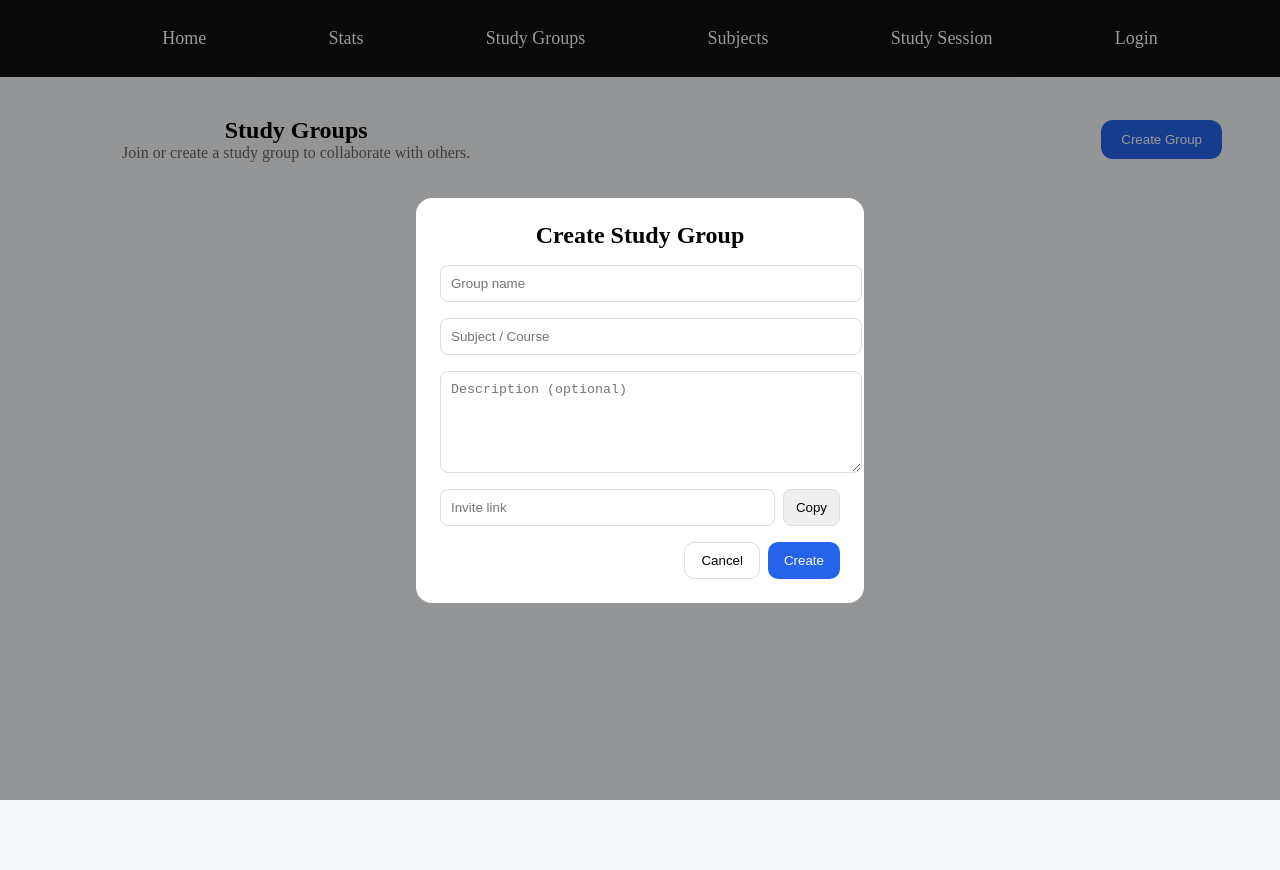
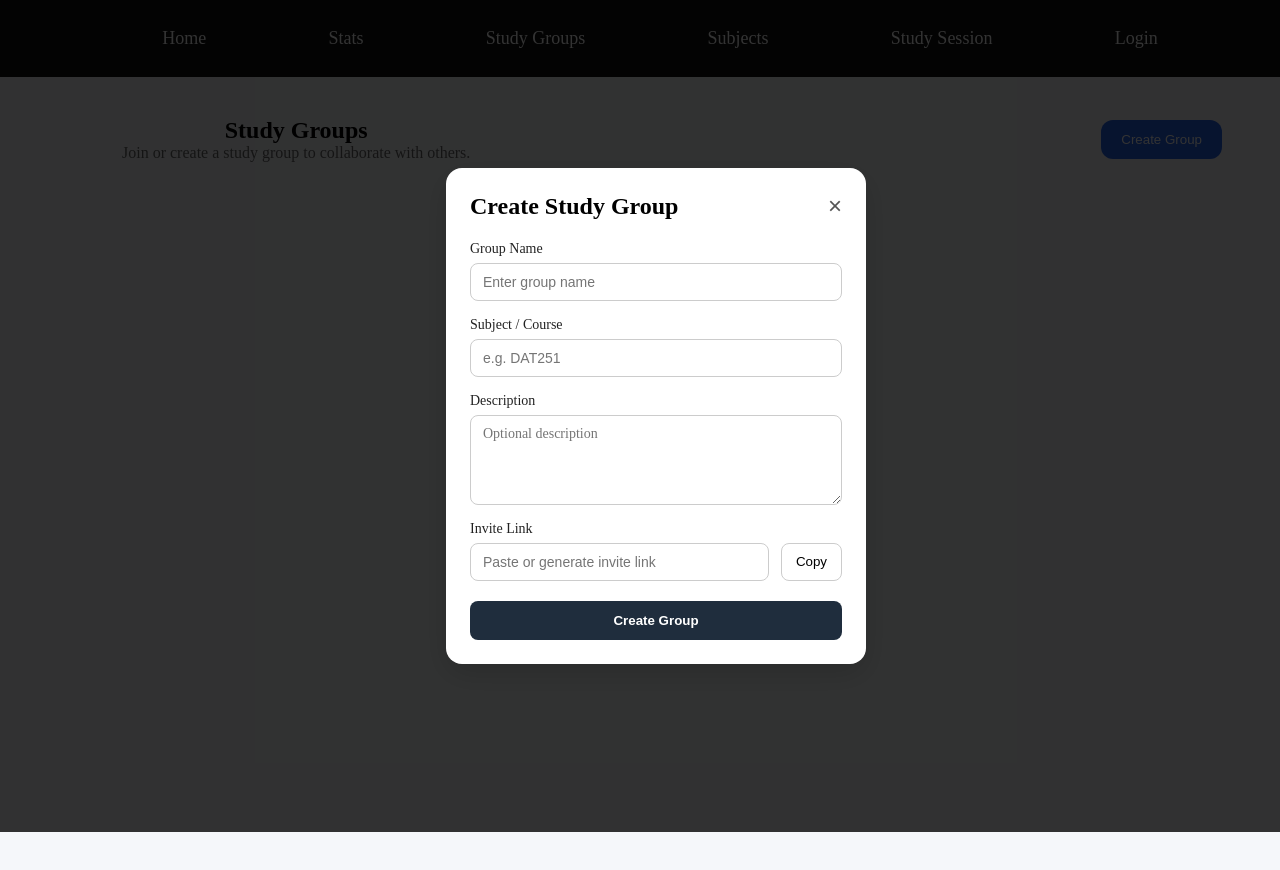
Before and after one commit to Draggard11/DAT251--placeholder-, a React (Vite) app in the folder frontend/react-website/: page /Groups in a window 1280 px wide. Both pictures are taken after a click on the button "Create Group". Shown: the top 870 px of the page. Built offline with nearby package versions, Linux system fonts and the light colour scheme.

Commit message:
fixed ux stuff, and added session modul in study groups

```diff
--- a/frontend/react-website/src/components/CreateSessionModal.tsx
+++ b/frontend/react-website/src/components/CreateSessionModal.tsx
@@ -23,8 +23,6 @@ const CreateSessionModal = ({
   type,
   group,
 }: Props) => {
-  // Oppdater duration i modal slik at vi istedenfor ser duration som: 60 min. Så ser vi 15:15 - 16:15 også i tillegg
-  // må vi se lokasjon, f eks hvl: M410 eller UiB: romnr
   const [subject, setSubject] = useState("");
   const [startTime, setStartTime] = useState("");
   const [endTime, setEndTime] = useState("");
@@ -39,7 +37,7 @@ const CreateSessionModal = ({
 
     onSave({
       id: crypto.randomUUID(),
-      subject,
+      subject: type === "group" ? group!.subject : subject,
       startTime,
       endTime,
       location,
@@ -56,55 +54,23 @@ const CreateSessionModal = ({
   };
 
   return (
-    <div
-      onClick={onClose}
-      style={{
-        position: "fixed",
-        top: 0,
-        left: 0,
-        width: "100%",
-        height: "100%",
-        backgroundColor: "rgba(0, 0, 0, 0.45)",
-        display: "flex",
-        alignItems: "center",
-        justifyContent: "center",
-      }}
-    >
-      <div
-        onClick={(e) => e.stopPropagation()}
-        style={{
-          width: "420px",
-          backgroundColor: "white",
-          borderRadius: "16px",
-          padding: "24px",
-          boxShadow: "0 10px 30px rgba(0,0,0,0.15)",
-        }}
-      >
-        <div
-          style={{
-            display: "flex",
-            justifyContent: "space-between",
-            marginBottom: "16px",
-          }}
-        >
-          <h2>Create Study Session</h2>
-          <button onClick={onClose}>x</button>
+    <div onClick={onClose} style={overlayStyle}>
+      <div onClick={(e) => e.stopPropagation()} style={modalStyle}>
+        <div style={headerStyle}>
+          <h2 style={titleStyle}>Create Study Session</h2>
+          <button onClick={onClose} style={closeButtonStyle}>
+            ×
+          </button>
         </div>
 
-        <div style={{ display: "flex", flexDirection: "column", gap: "8px" }}>
+        <div style={formStyle}>
           {type === "personal" && (
-            <div
-              style={{ display: "flex", flexDirection: "column", gap: "8px" }}
-            >
-              <label>Subjects</label>
+            <div style={fieldStyle}>
+              <label style={labelStyle}>Subject</label>
               <select
                 value={subject}
                 onChange={(e) => setSubject(e.target.value)}
-                style={{
-                  padding: "10px",
-                  borderRadius: "8px",
-                  border: "1px solid #ccc",
-                }}
+                style={inputStyle}
               >
                 <option value="">Select subject</option>
                 {subjects.map((item) => (
@@ -115,17 +81,10 @@ const CreateSessionModal = ({
               </select>
             </div>
           )}
-        </div>
-        <div style={{ display: "flex", gap: "8px" }}>
-          <div
-            style={{
-              flex: 1,
-              display: "flex",
-              flexDirection: "column",
-              gap: "6px",
-            }}
-          >
-            <label>Start Time</label>
+
+          <div style={timeRowStyle}>
+            <div style={fieldStyle}>
+              <label style={labelStyle}>Start Time</label>
               <input
                 type="time"
                 value={startTime}
@@ -135,15 +94,8 @@ const CreateSessionModal = ({
               />
             </div>
 
-          <div
-            style={{
-              flex: 1,
-              display: "flex",
-              flexDirection: "column",
-              gap: "6px",
-            }}
-          >
-            <label>End Time</label>
+            <div style={fieldStyle}>
+              <label style={labelStyle}>End Time</label>
               <input
                 type="time"
                 value={endTime}
@@ -154,8 +106,8 @@ const CreateSessionModal = ({
             </div>
           </div>
 
-        <div style={{ display: "flex", flexDirection: "column", gap: "8px" }}>
-          <label>Location</label>
+          <div style={fieldStyle}>
+            <label style={labelStyle}>Location</label>
             <input
               type="text"
               placeholder="e.g. HVL: M410"
@@ -165,32 +117,105 @@ const CreateSessionModal = ({
             />
           </div>
 
-        <button
-          onClick={handleSave}
-          style={{
-            marginTop: "8px",
+          <button onClick={handleSave} style={saveButtonStyle}>
+            Save Session
+          </button>
+        </div>
+      </div>
+    </div>
+  );
+};
+
+const overlayStyle = {
+  position: "fixed" as const,
+  top: 0,
+  left: 0,
+  width: "100%",
+  height: "100%",
+  backgroundColor: "rgba(0, 0, 0, 0.80)",
+  display: "flex",
+  alignItems: "center",
+  justifyContent: "center",
+  padding: "16px",
+};
+
+const modalStyle = {
+  width: "420px",
+  backgroundColor: "white",
+  borderRadius: "16px",
+  padding: "24px",
+  boxShadow: "0 10px 30px rgba(0,0,0,0.15)",
+  boxSizing: "border-box" as const,
+};
+
+const headerStyle = {
+  display: "flex",
+  alignItems: "center",
+  justifyContent: "space-between",
+  marginBottom: "20px",
+};
+
+const titleStyle = {
+  margin: 0,
+  fontSize: "24px",
+  lineHeight: 1.2,
+};
+
+const closeButtonStyle = {
+  background: "transparent",
+  border: "none",
+  fontSize: "24px",
+  lineHeight: 1,
+  cursor: "pointer",
+  padding: 0,
+  color: "#555",
+};
+
+const formStyle = {
+  display: "flex",
+  flexDirection: "column" as const,
+  gap: "16px",
+};
+
+const fieldStyle = {
+  display: "flex",
+  flexDirection: "column" as const,
+  gap: "6px",
+  width: "100%",
+};
+
+const timeRowStyle = {
+  display: "flex",
+  gap: "12px",
+  width: "100%",
+};
+
+const labelStyle = {
+  fontSize: "14px",
+  fontWeight: 500,
+  color: "#222",
+  textAlign: "left" as const,
+};
+
+const inputStyle = {
+  padding: "10px 12px",
+  borderRadius: "8px",
+  border: "1px solid #ccc",
+  width: "100%",
+  fontSize: "14px",
+  outline: "none",
+  boxSizing: "border-box" as const,
+};
+
+const saveButtonStyle = {
+  marginTop: "4px",
   padding: "12px",
   backgroundColor: "#1f2d3d",
   color: "white",
   border: "none",
   borderRadius: "8px",
   cursor: "pointer",
-          }}
-        >
-          Save Session
-        </button>
-      </div>
-    </div>
-  );
-};
-
-const inputStyle = {
-  padding: "10px",
-  borderRadius: "8px",
-  border: "1px solid #ccc",
-  width: "100%",
-  fontSize: "14px",
-  outline: "none",
+  fontWeight: 600,
 };
 
 export default CreateSessionModal;
--- a/frontend/react-website/src/components/CreateStudyGroupCard.tsx
+++ b/frontend/react-website/src/components/CreateStudyGroupCard.tsx
@@ -6,110 +6,56 @@ interface Props {
   group: StudyGroupItem;
   onEdit: (group: StudyGroupItem) => void;
   onRemove: (groupId: string) => void;
+  onCreateSession: (group: StudyGroupItem) => void;
 }
 
-const StudyGroupCard = ({ group, onEdit, onRemove }: Props) => {
+const StudyGroupCard = ({
+  group,
+  onEdit,
+  onRemove,
+  onCreateSession,
+}: Props) => {
   const [isMenuOpen, setIsMenuOpen] = useState(false);
 
   return (
-    <div
-      style={{
-        backgroundColor: "white",
-        padding: "24px",
-        borderRadius: "20px",
-        width: "100%",
-        boxSizing: "border-box",
-        boxShadow: "0 10px 30px rgba(0,0,0,0.08)",
-        display: "flex",
-        flexDirection: "column",
-        alignItems: "flex-start",
-        position: "relative",
-      }}
-    >
-      <div
-        style={{
-          display: "flex",
-          flexDirection: "column",
-          gap: "20px",
-          width: "100%",
-          alignItems: "flex-start",
-        }}
-      >
-        <h3 style={{ margin: 0, fontSize: "28px", lineHeight: "1.2" }}>
-          {group.groupName}
-        </h3>
+    <div style={cardStyle}>
+      <div style={leftContentStyle}>
+        <h3 style={titleStyle}>{group.groupName}</h3>
 
-        <p style={{ margin: 0, color: "#666" }}>{group.subject}</p>
+        <p style={subjectStyle}>{group.subject}</p>
 
         {group.description && (
-          <p style={{ margin: 0, color: "#666", fontSize: "16px" }}>
-            {group.description}
-          </p>
+          <p style={descriptionStyle}>{group.description}</p>
         )}
 
-        <div style={{ display: "flex", gap: "6px" }}>
-          <div style={avatar}></div>
-          <div style={avatar}></div>
-          <div style={avatar}></div>
+        <div style={avatarsRowStyle}>
+          <div style={avatarStyle}></div>
+          <div style={avatarStyle}></div>
+          <div style={avatarStyle}></div>
           <span>+2</span>
         </div>
 
-        <div style={{ display: "flex", flexDirection: "column", gap: "6px" }}>
-          <p
-            style={{
-              margin: 0,
-              color: "#666",
-              fontSize: "18px",
-              lineHeight: "1.2",
-            }}
-          >
-            Attendance (last session)
-          </p>
+        <div style={attendanceSectionStyle}>
+          <p style={attendanceLabelStyle}>Attendance (last session)</p>
 
-          <div style={{ display: "flex", gap: "6px" }}>
-            <div style={avatar}></div>
-            <div style={avatar}></div>
+          <div style={avatarsRowStyle}>
+            <div style={avatarStyle}></div>
+            <div style={avatarStyle}></div>
           </div>
         </div>
       </div>
 
-      <div
-        style={{
-          position: "absolute",
-          top: "16px",
-          right: "16px",
-        }}
-      >
+      <div style={rightContentStyle}>
+        <div style={menuWrapperStyle}>
           <button
             onClick={() => setIsMenuOpen((prev) => !prev)}
-          style={{
-            background: "transparent",
-            border: "none",
-            cursor: "pointer",
-            padding: "4px",
-            display: "flex",
-            alignItems: "center",
-            justifyContent: "center",
-          }}
+            style={menuButtonStyle}
           >
             <MoreHorizontal size={20} color="#666" />
           </button>
 
           {isMenuOpen && (
-          <div
-            style={{
-              position: "absolute",
-              top: "32px",
-              right: 0,
-              backgroundColor: "white",
-              border: "1px solid #e5e7eb",
-              borderRadius: "12px",
-              boxShadow: "0 10px 30px rgba(0,0,0,0.12)",
-              minWidth: "140px",
-              zIndex: 10,
-              overflow: "hidden",
-            }}
-          >
+            <div style={menuDropdownStyle}>
               <button
                 onClick={() => {
                   onEdit(group);
@@ -134,14 +80,123 @@ const StudyGroupCard = ({ group, onEdit, onRemove }: Props) => {
               </button>
             </div>
           )}
+        </div>
 
-        <button style={{}}>Activate session</button>
+        <button
+          onClick={() => onCreateSession(group)}
+          style={activateButtonStyle}
+        >
+          Activate session
+        </button>
       </div>
     </div>
   );
 };
 
-const avatar = {
+const cardStyle = {
+  backgroundColor: "white",
+  padding: "24px",
+  borderRadius: "20px",
+  width: "100%",
+  boxSizing: "border-box" as const,
+  boxShadow: "0 10px 30px rgba(0,0,0,0.08)",
+  display: "flex",
+  justifyContent: "space-between",
+  alignItems: "stretch",
+  gap: "24px",
+  position: "relative" as const,
+};
+
+const leftContentStyle = {
+  display: "flex",
+  flexDirection: "column" as const,
+  gap: "20px",
+  flex: 1,
+  alignItems: "flex-start",
+};
+
+const rightContentStyle = {
+  display: "flex",
+  flexDirection: "column" as const,
+  justifyContent: "space-between",
+  alignItems: "flex-end",
+  minWidth: "160px",
+};
+
+const menuWrapperStyle = {
+  position: "relative" as const,
+  alignSelf: "flex-end" as const,
+};
+
+const menuButtonStyle = {
+  background: "transparent",
+  border: "none",
+  cursor: "pointer",
+  padding: 0,
+  display: "flex",
+  alignItems: "center",
+  justifyContent: "center",
+};
+
+const menuDropdownStyle = {
+  position: "absolute" as const,
+  top: "28px",
+  right: 0,
+  backgroundColor: "white",
+  border: "1px solid #e5e7eb",
+  borderRadius: "12px",
+  boxShadow: "0 10px 30px rgba(0,0,0,0.12)",
+  minWidth: "140px",
+  zIndex: 10,
+  overflow: "hidden",
+};
+
+const titleStyle = {
+  margin: 0,
+  fontSize: "28px",
+  lineHeight: "1.2",
+};
+
+const subjectStyle = {
+  margin: 0,
+  color: "#666",
+};
+
+const descriptionStyle = {
+  margin: 0,
+  color: "#666",
+  fontSize: "16px",
+};
+
+const avatarsRowStyle = {
+  display: "flex",
+  gap: "6px",
+  alignItems: "center",
+};
+
+const attendanceSectionStyle = {
+  display: "flex",
+  flexDirection: "column" as const,
+  gap: "6px",
+};
+
+const attendanceLabelStyle = {
+  margin: 0,
+  color: "#666",
+  fontSize: "18px",
+  lineHeight: "1.2",
+};
+
+const activateButtonStyle = {
+  padding: "10px 16px",
+  borderRadius: "10px",
+  border: "none",
+  backgroundColor: "#2563eb",
+  color: "white",
+  cursor: "pointer",
+};
+
+const avatarStyle = {
   width: "36px",
   height: "36px",
   borderRadius: "50%",
--- a/frontend/react-website/src/components/StudyGroupModal.tsx
+++ b/frontend/react-website/src/components/StudyGroupModal.tsx
@@ -1,5 +1,4 @@
-import React, { useState } from "react";
-import { useEffect } from "react";
+import React, { useEffect, useState } from "react";
 import type { StudyGroupData, StudyGroupItem } from "../types/studyGroupData";
 
 interface Props {
@@ -21,8 +20,13 @@ const StudyGroupModal = ({ isOpen, onClose, onSave, initialData }: Props) => {
       setGroupName(initialData.groupName);
       setDescription(initialData.description);
       setLink(initialData.link);
+    } else {
+      setSubject("");
+      setGroupName("");
+      setDescription("");
+      setLink("");
     }
-  }, [initialData]);
+  }, [initialData, isOpen]);
 
   if (!isOpen) return null;
 
@@ -40,109 +44,72 @@ const StudyGroupModal = ({ isOpen, onClose, onSave, initialData }: Props) => {
     setGroupName("");
     setDescription("");
     setLink("");
-
     onClose();
   };
 
   return (
-    <div
-      style={{
-        position: "fixed",
-        top: 0,
-        left: 0,
-        width: "100%",
-        height: "100%",
-        backgroundColor: "rgba(0,0,0,0.4)",
-        display: "flex",
-        justifyContent: "center",
-        alignItems: "center",
-        zIndex: 1000,
-      }}
-    >
-      <div
-        style={{
-          background: "white",
-          padding: "24px",
-          borderRadius: "16px",
-          width: "400px",
-          display: "flex",
-          flexDirection: "column",
-          gap: "16px",
-        }}
-      >
-        <h2 style={{ margin: 0 }}>Create Study Group</h2>
+    <div onClick={onClose} style={overlayStyle}>
+      <div onClick={(e) => e.stopPropagation()} style={modalStyle}>
+        <div style={headerStyle}>
+          <h2 style={titleStyle}>
+            {initialData ? "Edit Study Group" : "Create Study Group"}
+          </h2>
+          <button onClick={onClose} style={closeButtonStyle}>
+            ×
+          </button>
+        </div>
 
-        {/* Group Name */}
+        <div style={formStyle}>
+          <div style={fieldStyle}>
+            <label style={labelStyle}>Group Name</label>
             <input
-          placeholder="Group name"
+              type="text"
+              placeholder="Enter group name"
               value={groupName}
               onChange={(e) => setGroupName(e.target.value)}
               style={inputStyle}
             />
+          </div>
 
-        {/* Subject */}
+          <div style={fieldStyle}>
+            <label style={labelStyle}>Subject / Course</label>
             <input
-          placeholder="Subject / Course"
+              type="text"
+              placeholder="e.g. DAT251"
               value={subject}
               onChange={(e) => setSubject(e.target.value)}
               style={inputStyle}
             />
+          </div>
 
-        {/* Description */}
+          <div style={fieldStyle}>
+            <label style={labelStyle}>Description</label>
             <textarea
-          placeholder="Description (optional)"
+              placeholder="Optional description"
               value={description}
               onChange={(e) => setDescription(e.target.value)}
-          style={{ ...inputStyle, minHeight: "80px" }}
+              style={textAreaStyle}
             />
+          </div>
 
-        <div style={{ display: "flex", gap: "8px" }}>
+          <div style={fieldStyle}>
+            <label style={labelStyle}>Invite Link</label>
+            <div style={linkRowStyle}>
               <input
-            placeholder="Invite link"
+                type="text"
+                placeholder="Paste or generate invite link"
                 value={link}
                 onChange={(e) => setLink(e.target.value)}
                 style={{ ...inputStyle, flex: 1 }}
               />
-          <button
-            style={{
-              padding: "8px 12px",
-              borderRadius: "8px",
-              border: "1px solid #ddd",
-              cursor: "pointer",
-            }}
-          >
+              <button type="button" style={copyButtonStyle}>
                 Copy
               </button>
             </div>
+          </div>
 
-        <div
-          style={{ display: "flex", justifyContent: "flex-end", gap: "8px" }}
-        >
-          <button
-            onClick={onClose}
-            style={{
-              padding: "10px 16px",
-              borderRadius: "10px",
-              border: "1px solid #ddd",
-              background: "white",
-              cursor: "pointer",
-            }}
-          >
-            Cancel
-          </button>
-
-          <button
-            onClick={handleSave}
-            style={{
-              padding: "10px 16px",
-              borderRadius: "10px",
-              border: "none",
-              backgroundColor: "#2563eb",
-              color: "white",
-              cursor: "pointer",
-            }}
-          >
-            {initialData ? "Save Changes" : "Create"}
+          <button onClick={handleSave} style={saveButtonStyle}>
+            {initialData ? "Save Changes" : "Create Group"}
           </button>
         </div>
       </div>
@@ -150,11 +117,115 @@ const StudyGroupModal = ({ isOpen, onClose, onSave, initialData }: Props) => {
   );
 };
 
-const inputStyle = {
-  padding: "10px",
-  borderRadius: "8px",
-  border: "1px solid #ddd",
+const overlayStyle = {
+  position: "fixed" as const,
+  top: 0,
+  left: 0,
+  width: "100%",
+  height: "100%",
+  backgroundColor: "rgba(0, 0, 0, 0.80)",
+  display: "flex",
+  alignItems: "center",
+  justifyContent: "center",
+  padding: "16px",
+  zIndex: 1000,
+};
+
+const modalStyle = {
+  width: "420px",
+  backgroundColor: "white",
+  borderRadius: "16px",
+  padding: "24px",
+  boxShadow: "0 10px 30px rgba(0,0,0,0.15)",
+  boxSizing: "border-box" as const,
+};
+
+const headerStyle = {
+  display: "flex",
+  alignItems: "center",
+  justifyContent: "space-between",
+  marginBottom: "20px",
+};
+
+const titleStyle = {
+  margin: 0,
+  fontSize: "24px",
+  lineHeight: 1.2,
+};
+
+const closeButtonStyle = {
+  background: "transparent",
+  border: "none",
+  fontSize: "24px",
+  lineHeight: 1,
+  cursor: "pointer",
+  padding: 0,
+  color: "#555",
+};
+
+const formStyle = {
+  display: "flex",
+  flexDirection: "column" as const,
+  gap: "16px",
+};
+
+const fieldStyle = {
+  display: "flex",
+  flexDirection: "column" as const,
+  gap: "6px",
   width: "100%",
 };
 
+const labelStyle = {
+  fontSize: "14px",
+  fontWeight: 500,
+  color: "#222",
+  textAlign: "left" as const,
+};
+
+const inputStyle = {
+  padding: "10px 12px",
+  borderRadius: "8px",
+  border: "1px solid #ccc",
+  width: "100%",
+  fontSize: "14px",
+  outline: "none",
+  boxSizing: "border-box" as const,
+};
+
+const textAreaStyle = {
+  ...inputStyle,
+  minHeight: "90px",
+  resize: "vertical" as const,
+  fontFamily: "inherit",
+};
+
+const linkRowStyle = {
+  display: "flex",
+  gap: "12px",
+  width: "100%",
+  alignItems: "stretch",
+};
+
+const copyButtonStyle = {
+  padding: "10px 14px",
+  borderRadius: "8px",
+  border: "1px solid #ccc",
+  backgroundColor: "white",
+  cursor: "pointer",
+  fontWeight: 500,
+  whiteSpace: "nowrap" as const,
+};
+
+const saveButtonStyle = {
+  marginTop: "4px",
+  padding: "12px",
+  backgroundColor: "#1f2d3d",
+  color: "white",
+  border: "none",
+  borderRadius: "8px",
+  cursor: "pointer",
+  fontWeight: 600,
+};
+
 export default StudyGroupModal;
```
Also changed, not shown: frontend/react-website/src/pages/Groups.tsx (+28 -0 lines). Lines whose indentation alone changed are shown as unchanged.
